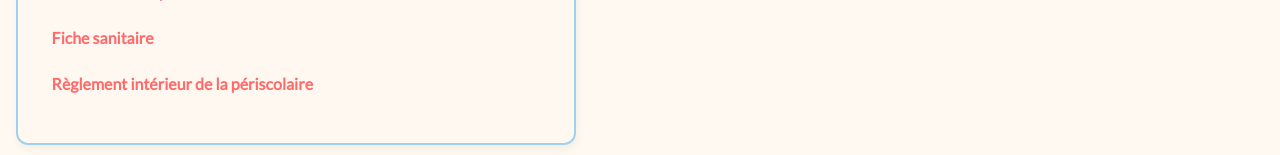
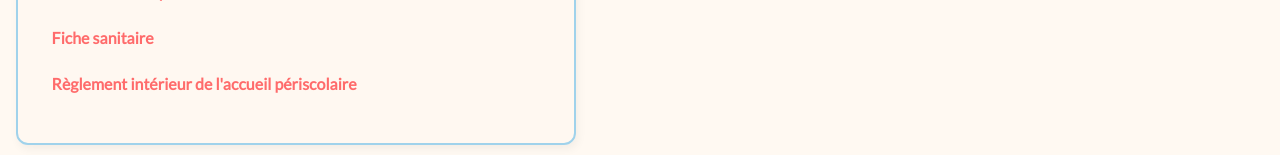
Before and after one commit to MarieC2023/FamillesRuralesSGG, a React (Vite) app: page /Periscolaire in a window 1280 px wide. Shown: the part 1245-1400 px from the top of the page. Built offline with nearby package versions, Linux system fonts and the light colour scheme.

Commit message:
Mise à jour RI centre peri

```diff
--- a/src/pages/Periscolaire.jsx
+++ b/src/pages/Periscolaire.jsx
@@ -92,8 +92,8 @@ const Peri = () => {
                                 label: "Fiche sanitaire",
                             },
                             {
-                                href: "/docs/ReglementInterieurPeri.pdf",
-                                label: "Règlement intérieur de la périscolaire",
+                                href: "/docs/ReglementInterieurCentre.pdf",
+                                label: "Règlement intérieur de l'accueil périscolaire",
                             },
                         ]}
                     />
```
Also changed, not shown: 2 other files (tests, documents, lock files or other folders).
